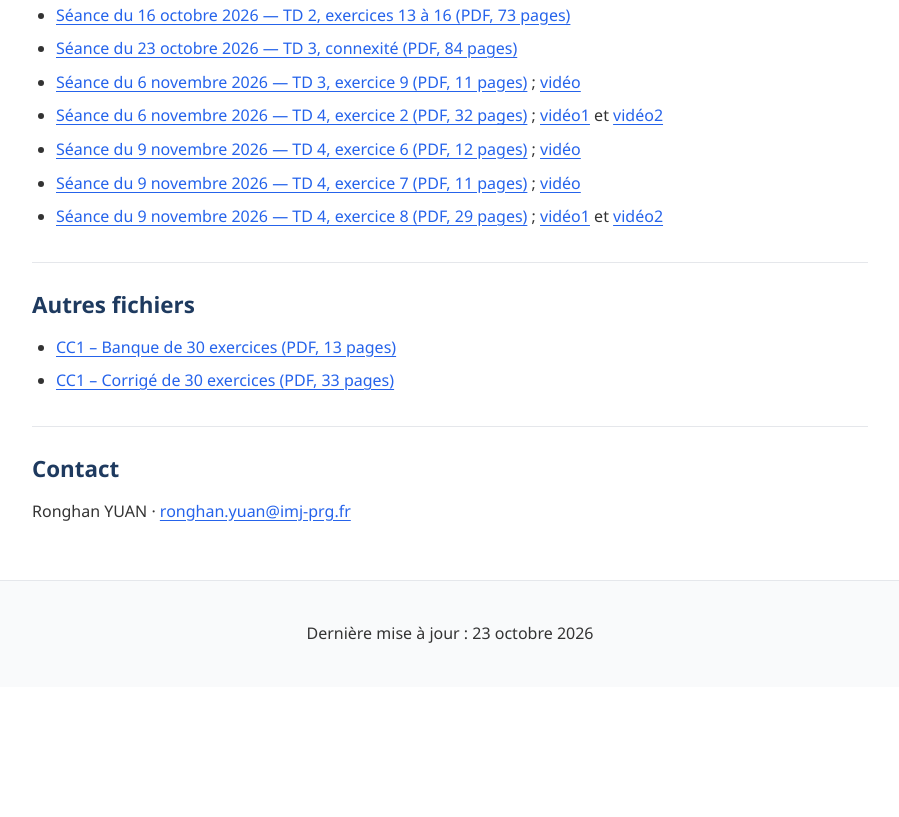
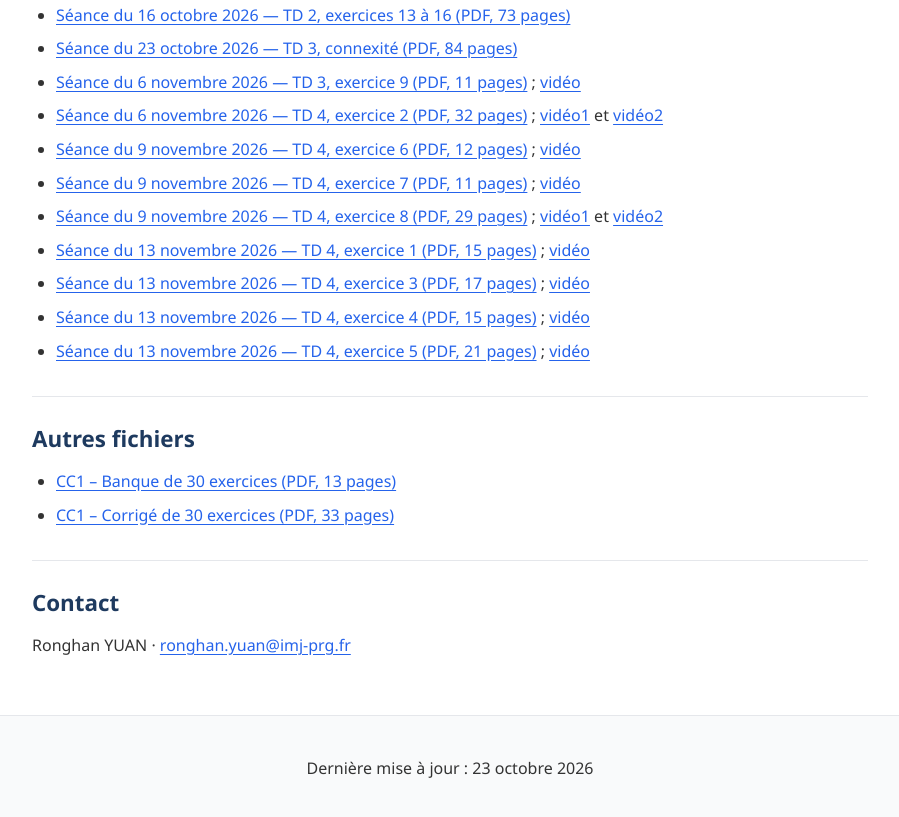
Before and after one commit to ronghan-website/ronghan, a plain HTML site: page teaching/p1-ul3ma260-2026.html in a window 1280 px wide. Shown: the part 1178-1995 px from the top of the page, without its empty margins (190-1089 px from the left). Before the commit the page ends 1865 px from the top, so only its background shows below. Drawn offline with Linux system fonts and the light colour scheme.

Commit message:
Add new exercises and videos for TD 4

```diff
--- a/teaching/p1-ul3ma260-2026.html
+++ b/teaching/p1-ul3ma260-2026.html
@@ -91,6 +91,11 @@
                     <li><a href="materials/p1-ul3ma260-2026/TD4_Exercice_6_Beamer.pdf">Séance du 9 novembre 2026 — TD 4, exercice 6 (PDF, 12 pages)</a> ; <a href="materials/p1-ul3ma260-2026/ex6TD4.mp4">vidéo</a></li>
                     <li><a href="materials/p1-ul3ma260-2026/TD4_Exercice_7_Beamer.pdf">Séance du 9 novembre 2026 — TD 4, exercice 7 (PDF, 11 pages)</a> ; <a href="materials/p1-ul3ma260-2026/ex7TD4.mp4">vidéo</a></li>
                     <li><a href="materials/p1-ul3ma260-2026/TD4_Exercice_8_Beamer.pdf">Séance du 9 novembre 2026 — TD 4, exercice 8 (PDF, 29 pages)</a> ; <a href="materials/p1-ul3ma260-2026/ex8TD4partie1.mp4">vidéo1</a> et <a href="materials/p1-ul3ma260-2026/ex8TD4partie2.mp4">vidéo2</a></li>
+                    <li><a href="materials/p1-ul3ma260-2026/TD4_Exercice_1_Beamer.pdf">Séance du 13 novembre 2026 — TD 4, exercice 1 (PDF, 15 pages)</a> ; <a href="materials/p1-ul3ma260-2026/ex1TD4.mp4">vidéo</a></li>
+                    <li><a href="materials/p1-ul3ma260-2026/TD4_Exercice_3_Beamer.pdf">Séance du 13 novembre 2026 — TD 4, exercice 3 (PDF, 17 pages)</a> ; <a href="materials/p1-ul3ma260-2026/ex3TD4.mp4">vidéo</a></li>
+                    <li><a href="materials/p1-ul3ma260-2026/TD4_Exercice_4_Beamer.pdf">Séance du 13 novembre 2026 — TD 4, exercice 4 (PDF, 15 pages)</a> ; <a href="materials/p1-ul3ma260-2026/ex4TD4.mp4">vidéo</a></li>
+                    <li><a href="materials/p1-ul3ma260-2026/TD4_Exercice_5_Beamer.pdf">Séance du 13 novembre 2026 — TD 4, exercice 5 (PDF, 21 pages)</a> ; <a href="materials/p1-ul3ma260-2026/ex5TD4.mp4">vidéo</a></li>
+
 
                 </ul>
             </section>
```
